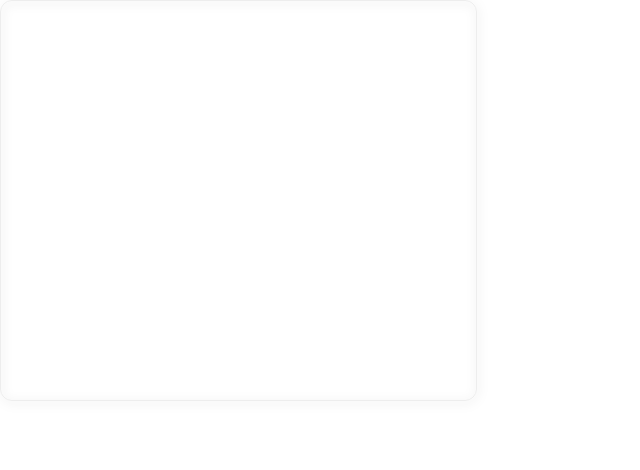
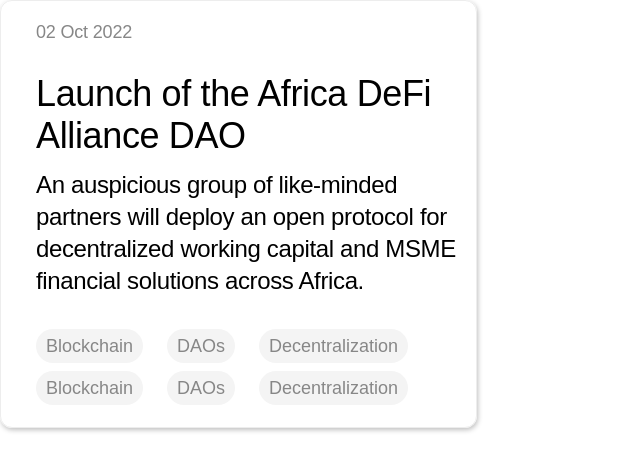
Before and after one commit to TheGymRwanda/unit8-maroon, a Next.js app: page / in a window 1280 px wide. Shown: the top 470 px of the page, without its empty margins (0-640 px from the left). Built offline with nearby package versions, Linux system fonts and the light colour scheme.

Commit message:
Feat: Done with cards on all screen

```diff
--- a/components/cards/BlogCard.jsx
+++ b/components/cards/BlogCard.jsx
@@ -1,20 +1,34 @@
 import React from "react";
+import Tag from "../ui/Tag";
 
 export default function BlogCard(props) {
   return (
     <>
-      <section className="box-border flex h-102.5 w-75.5 flex-col gap-6 rounded-xl border border-solid border-secondaryGrey p-5 drop-shadow-2.5xl ipad:h-96.5 ipad:w-112 desktop:h-25.0869 desktop:w-29.8125 desktop:gap-38 desktop:px-35">
-        <p className="h-4.5 w-65.5 font-Neufile text-desktopHeadingTwo font-normal leading-2.5 tracking-cardDescription text-primaryGrey ipad:w-102 desktop:w-27.3125">
+      <section className="box-border shrink-0 px-5 flex w-75.5 flex-col py-[1.375rem]  rounded-xl border border-solid border-secondaryGrey shadow-2.5xl ipad:w-112 desktop:w-29.8125 desktop:px-35 ">
+        <p className="w-65.5 font-Neufile text-desktopHeadingTwo font-normal leading-2.5 tracking-cardDescription text-primaryGrey ipad:w-102 desktop:w-27.3125">
           {props.title}
         </p>
-
-        <h2 className="h-17 w-65.5 font-Neufile text-mobHeadingThree font-normal leading-8.5 tracking-cardDescription  text-black  ipad:h-21  ipad:w-109.25  ipad:text-4xl ipad:leading-10.5 tablet:text-tabletHeadingOne tablet:leading-2.6 desktop:text-tabletHeadingOne desktop:leading-2.625">
+       <div className="space-y-[0.75rem] py-1.1 ipad:py-2.1">
+       <h2 className=" w-65.5 font-Neufile text-mobHeadingThree font-normal leading-8.5 tracking-cardDescription text-black ipad:w-109.25  ipad:text-4xl ipad:leading-10.5 tablet:text-tabletHeadingOne tablet:leading-2.6 desktop:text-tabletHeadingOne desktop:leading-2.625">
           {props.subTitle}
         </h2>
 
-        <div className="h-42 w-65.5 font-Neufile text-xl font-normal tracking-cardSubTitle text-black ipad:h-40 ipad:w-101.25 ipad:text-2xl ipad:tracking-cardSubDescription desktop:h-8 desktop:w-27.3125">
+        <div className=" w-65.5 font-Neufile text-xl font-normal tracking-cardSubTitle text-black  ipad:w-101.25 ipad:text-2xl ipad:tracking-cardSubDescription desktop:w-27.3125">
           {props.description}
         </div>
+       </div>
+       <div className="space-y-2 ">
+       <div className="flex w-27.0625 gap-1.5 ">
+          <Tag>{"Blockchain"}</Tag>
+          <Tag>{"DAOs"}</Tag>
+          <Tag style="hidden ipad:block">{"Decentralization"}</Tag>
+        </div>
+        <div className="flex w-27.0625 mt-1 gap-1.5">
+          <Tag style="hidden ipad:block">{"Blockchain"}</Tag>
+          <Tag style="hidden ipad:block">{"DAOs"}</Tag>
+          <Tag>{"Decentralization"}</Tag>
+        </div>
+       </div>
       </section>
     </>
   );
--- a/components/ui/Tag.jsx
+++ b/components/ui/Tag.jsx
@@ -0,0 +1,10 @@
+export default function Tag(props) {
+  return (
+    <a
+      className={`h-fit rounded-4.75 bg-[#f4f4f4] py-0.1875 px-0.625 font-Neufile text-lg font-normal tracking-spacing-lg text-primaryGrey ${props.style}`}
+      href={props.link}
+    >
+      {props.children}
+    </a>
+  );
+}
--- a/pages/index.js
+++ b/pages/index.js
@@ -2,8 +2,10 @@ import BlogCard from "../components/cards/BlogCard";
 
 export default function Home() {
   return (
-    <div className="">
-     <BlogCard />
+    <div>
+      <BlogCard title="02 Oct 2022" subTitle="Launch of the Africa DeFi Alliance DAO"
+        description="An auspicious group of like-minded partners will deploy an open protocol for decentralized working capital and MSME financial solutions across Africa." />
     </div>
+
   );
 }
--- a/styles/globals.css
+++ b/styles/globals.css
@@ -8,6 +8,10 @@
   src: url('../public//assets/font/NeufileGrotesk-Regular.eot');
 }
 
+
+.cardScroll::-webkit-scrollbar {
+  display: none;
+}
 
 /* commenting below font families because they are not yet defined on the design but yet provided in assets*/
 
--- a/tailwind.config.js
+++ b/tailwind.config.js
@@ -23,7 +23,9 @@ module.exports = {
         "secondaryGrey": "#EDEDED",
         "darkGrey": "#9A9A9A",
         "lightGrey": "#E4E4E4",
-
+        "primary-purple" : "#5602E0",
+        "dark-grey" : "#9A9A9A",
+        "light-grey" : "#E4E4E4"
       },
       letterSpacing: {
         "spacing-xl": '-0.02rem',             //-2%
@@ -48,15 +50,23 @@ module.exports = {
         "2.6": "2.625rem",
         "2.625": "2.625rem"
       },
+      borderRadius: {
+        "4.75":"1.1875rem", //19px
+      },
       fontFamily: {
         'Neufile': ['Neufile', 'sans-serif'],
       },
       spacing: {
         "24.5": "6.1513rem", //98.4208px
-        "38": "2.375rem"
+        "38": "2.375rem",
+        "1.5":"1.5rem"
       },
       padding: {
         '35': '2.1875rem',
+        '0.1875': '0.1875rem',
+        '0.625':'0.625rem',
+        '2.1':'2rem',
+        '1.1':'1rem'
       },
       width: {
         '11.5/12': '91%',   // width on desktop
@@ -70,7 +80,7 @@ module.exports = {
         '101.25': '25.313rem',
         '29.8125': '29.8125rem',
         '27.3125': '27.3125rem',
-
+        '27.0625':'27.0625rem'
       },
 
       height: {
@@ -81,7 +91,8 @@ module.exports = {
         '4.5': '1.125rem',
         '21': '5.25rem',
         '25.0869': '25.0869rem',
-        '8': '8rem'
+        '8': '8rem',
+        "fit": "fit-content",
       },
 
       inset: {
@@ -92,6 +103,10 @@ module.exports = {
         "cardDescription": "-0.01em",
         "cardSubDescription": "-0.015em",
         "cardSubTitle": "-0.0125em"
+      },
+      boxShadow: {
+        '3xl': '0 35px 60px -15px rgba(0, 0, 0, 0.3)',
+        "2.5xl": "1px 2px 5px rgba(0, 0, 0, 0.25)"
       },
       dropShadow: {
         '3xl': '0 35px 35px rgba(0, 0, 0, 0.25)',
```
